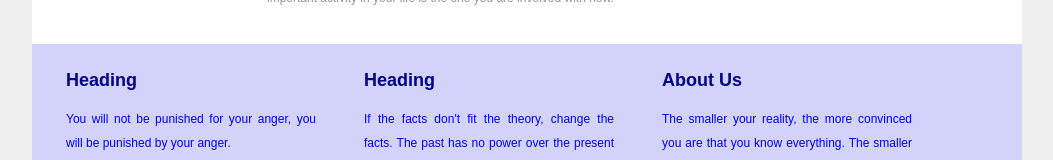
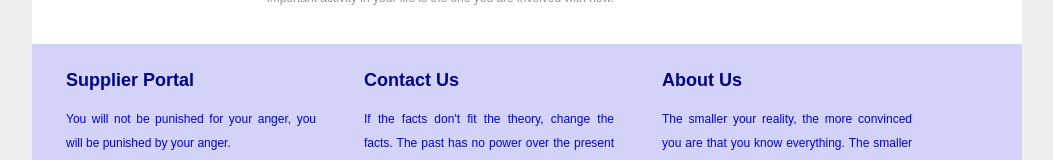
Before and after one commit to Dtrunne/Allied-dist, a plain HTML site: page index.html in a window 1280 px wide. Shown: the part 783-943 px from the top of the page, without its empty margins (113-1166 px from the left). Drawn offline with Linux system fonts and the light colour scheme.

Commit message:
Update index.html

```diff
--- a/index.html
+++ b/index.html
@@ -125,11 +125,11 @@
 				<div id="footerblurb-inner">
 
 					<div class="column">
-						<h2><span>Heading</span></h2>
+						<h2><span>Supplier Portal</span></h2>
 						<p><script>generateText(2)</script></p>
 					</div>
 					<div class="column">
-						<h2><span>Heading</span></h2>
+						<h2><span>Contact Us</span></h2>
 						<p><script>generateText(2)</script></p>
 					</div>
 					<div class="column">
```
